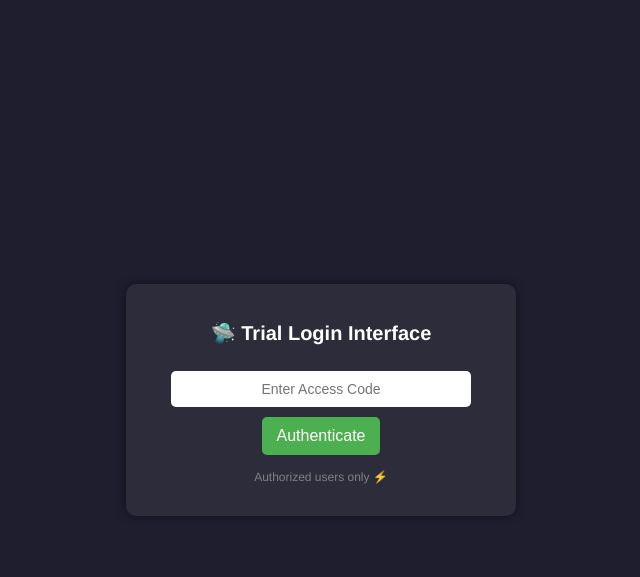
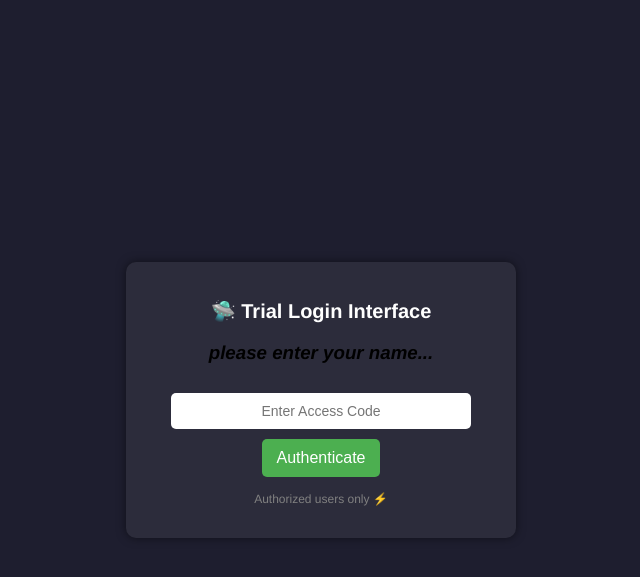
Before and after one commit to shreyasiik/login, a Flask app: page / in a window 1280 px wide. Shown: the top 577 px of the page, without its empty margins (319-959 px from the left). Run offline with Flask 3, Linux system fonts and the light colour scheme.

Commit message:
diff success comments

```diff
--- a/templates/login.html
+++ b/templates/login.html
@@ -63,6 +63,7 @@
 
     <div class="container">
         <h2>🛸 Trial Login Interface</h2>
+        <h3><i>please enter your name...</i></h3>
 
         {% if error_message %}
         <p class="error">{{ error_message }}</p>
```
